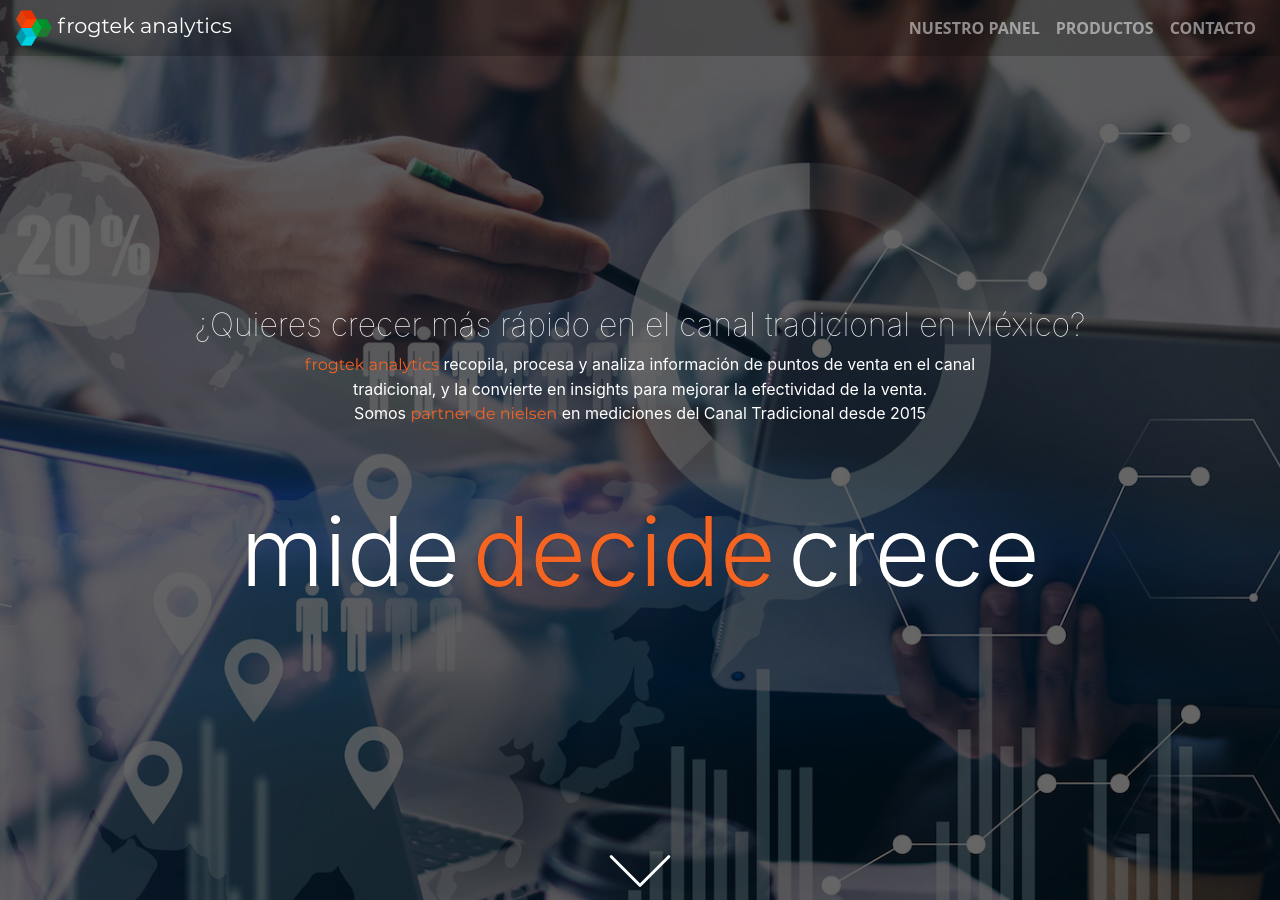
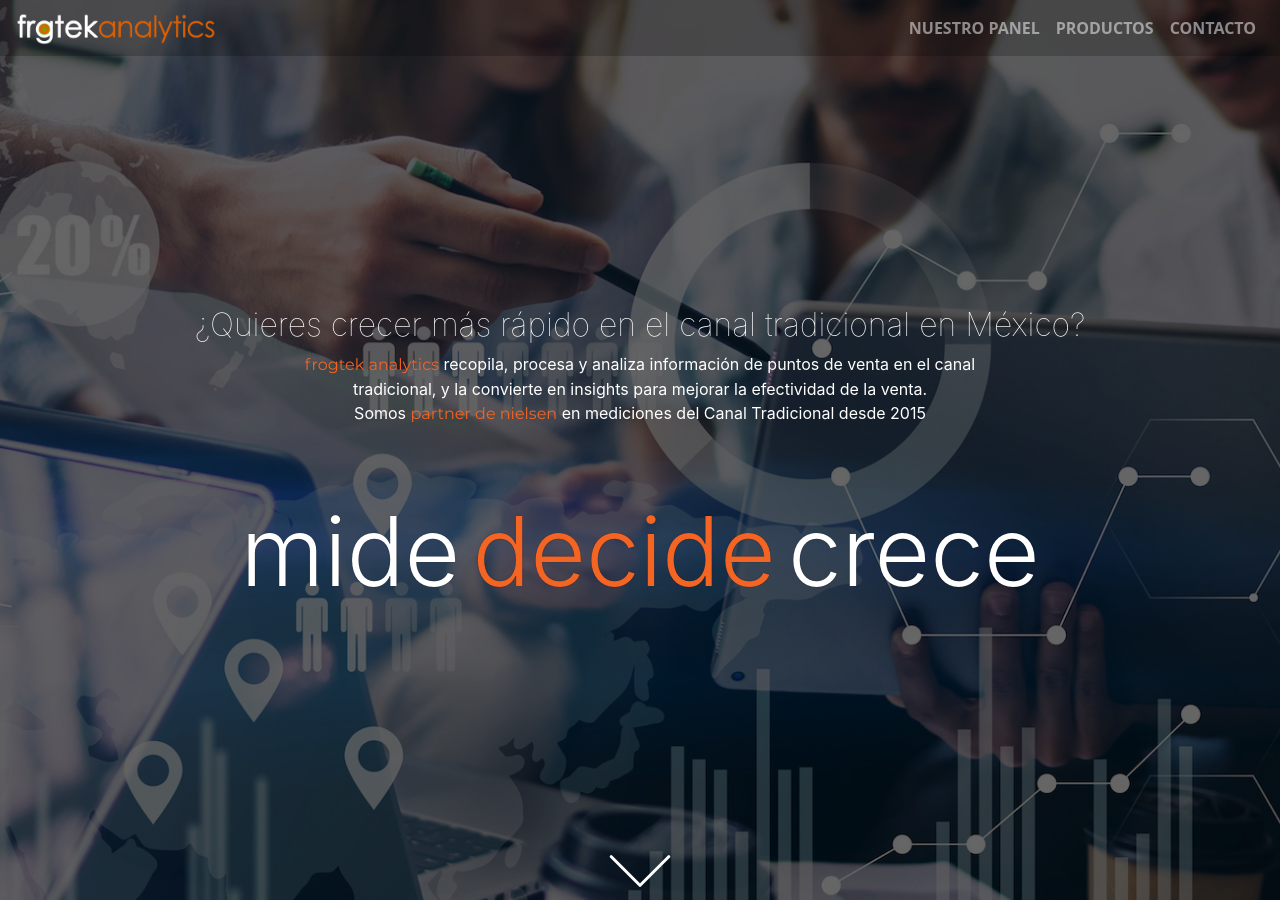
Before and after one commit to Frogtek/frogtek.github.io, a Jekyll site: the page built from analytics.md, in a window 1280 px wide and 900 px high. Built offline with Jekyll 4.4.1, drawn with Linux system fonts in a browser that asks for light colours; some of the changed text lies outside the part shown.

Commit message:
Change logo, example images and form link

```diff
--- a/_config.yml
+++ b/_config.yml
@@ -50,6 +50,7 @@
 permalink: /:year/:month/:day/:title/
 
 analytics_contact_url: "mailto:info@frogtek.org"
+analytics_form_url: "https://form.jotformeu.com/83164197880365"
 
 defaults:
   -
--- a/_includes/analytics-features.html
+++ b/_includes/analytics-features.html
@@ -3,7 +3,7 @@
     <div class="container-fluid">
         <div class="row justify-content-center bg-dark text-white">
             <div class="col col-md-8 p-1 p-md-4 text-center display-4">
-                con nuestros datos apoyamos el crecimiento de tu negocio
+                Con nuestros datos apoyamos el crecimiento de tu negocio
             </div>
         </div>
     </div>
--- a/_includes/analytics-gain.html
+++ b/_includes/analytics-gain.html
@@ -8,16 +8,16 @@
                 <p>Grandes empresas ya se benefician de datos obtenidos de
                     <span class="analytics-brand">Frogtek Analytics</span></p>
             </h4>
-            <p class="display-4">¡no te quedes atrás!</p>
+            <p class="display-4">¡No te quedes atrás!</p>
             <ul class="text-left d-inline-block ">
                 <li>Aprende del mercado en tiempo real</li>
                 <li>Consigue conclusiones accionables</li>
                 <li>Mejora la efectividad en ventas</li>
             </ul>
             <div>
-                <a href="{{ site.analytics_contact_url }}" class="btn btn-lg btn-primary"
-                   data-aos="zoom-out" data-aos-easing="ease-in-sine" data-aos-duration="1000"
-                >contacta con nosotros</a>
+                <a href="{{ site.analytics_form_url }}" class="btn btn-lg btn-primary"
+                   data-aos="zoom-out" data-aos-easing="ease-in-sine" data-aos-duration="1000">
+                   Pruébalo gratis</a>
             </div>
         </div>
     </div>
--- a/_includes/analytics-nav.html
+++ b/_includes/analytics-nav.html
@@ -1,7 +1,6 @@
 <nav id="top" class="analytics navbar sticky-top navbar-expand-lg navbar-dark bg-analytics-nav">
     <a class="navbar-brand page-scroll w-50" href="#top">
         <img src="{{site.baseurl}}/assets/img/logo_analytics.png" alt="Frogtek" class=".d-none .d-sm-block">
-        Frogtek Analytics
     </a>
     <button class="navbar-toggler" type="button" data-toggle="collapse" data-target="#frogtekMenu"
             aria-controls="navbarNavAltMarkup" aria-expanded="false" aria-label="Toggle navigation">
--- a/_includes/analytics-products.html
+++ b/_includes/analytics-products.html
@@ -36,8 +36,6 @@
                 <div class="text-center align-self-bottom pb-3">
                     <button type="button" class="btn btn-lg btn-outline-primary" data-toggle="modal"
                             data-target="#modal-1">ver ejemplo</button>
-                    <a href="{{ site.analytics_contact_url }}" class="btn btn-lg btn-primary">lo
-                        quiero</a>
                 </div>
             </div>
         </div>
@@ -56,8 +54,6 @@
                 <div class="text-center align-self-bottom pb-3">
                     <button type="button"  class="btn btn-lg btn-outline-primary" data-toggle="modal"
                             data-target="#modal-2">ver ejemplo</button>
-                    <a href="{{ site.analytics_contact_url }}" class="btn btn-lg btn-primary">lo
-                        quiero</a>
                 </div>
             </div>
         </div>
@@ -76,8 +72,6 @@
                 <div class="text-center align-self-bottom pb-3">
                     <button type="button" class="btn btn-lg btn-outline-primary" data-toggle="modal"
                             data-target="#modal-3">ver ejemplo</button>
-                    <a href="{{ site.analytics_contact_url }}" class="btn btn-lg btn-primary">lo
-                        quiero</a>
                 </div>
             </div>
         </div>
@@ -97,17 +91,20 @@
                 <div class="text-center align-self-bottom pb-3">
                     <button type="button" class="btn btn-lg btn-outline-primary" data-toggle="modal"
                             data-target="#modal-4">ver ejemplo</button>
-                    <a href="{{ site.analytics_contact_url }}" class="btn btn-lg btn-primary">lo
-                        quiero</a>
                 </div>
             </div>
         </div>
     </div>
 
     <div class="row">
-        <div class="col text-center pt-4" data-aos="zoom-in" data-aos-easing="ease" data-aos-delay="300">
-            ¿no encuentras lo que buscas?... es posible que podamos hacerte un panel a medida
-            <a href="{{ site.analytics_contact_url }}" class="btn btn-sm btn-outline-primary">hablemos</a>
+        <div class="col text-center pt-4 card-title" data-aos="zoom-in" data-aos-easing="ease" data-aos-delay="300">
+            <h4>¡Accede a una demo online con datos reales ahora mismo!</h4>
+        </div>
+    </div>
+    <div class="row">
+        <div class="button-in-row">
+            <a href="{{ site.analytics_form_url }}" class="btn btn-lg btn-primary"
+               data-aos="zoom-out" data-aos-easing="ease-in-sine" data-aos-duration="1000">Pruébalo gratis</a>
         </div>
     </div>
 
--- a/_sass/frogtek-theme.scss
+++ b/_sass/frogtek-theme.scss
@@ -51,7 +51,7 @@
 a,
 a:visited,
 a:hover {
-  color: $color-frogtek-green;
+  color: $color-text-light;
   text-decoration: none;
 }
 
@@ -372,7 +372,7 @@
     padding-top: 0;
     text-transform: lowercase;
     img {
-      max-width: 36px;
+      max-width: 200px;
     }
   }
 }
@@ -420,6 +420,10 @@
   text-transform: lowercase;
 }
 
+.button-in-row {
+  margin: 0 auto;
+}
+
 // IE fixes
 @media screen and (-ms-high-contrast: active), (-ms-high-contrast: none) {
   .analytics-cover {
```
Also changed, not shown: assets/img/logo_analytics.png, assets/img/screenshots/analytics_categoria_1.png, assets/img/screenshots/analytics_categoria_2.png, assets/img/screenshots/analytics_encuestas.png, assets/img/screenshots/analytics_lanzamientos.png, assets/img/screenshots/analytics_precios.png.
